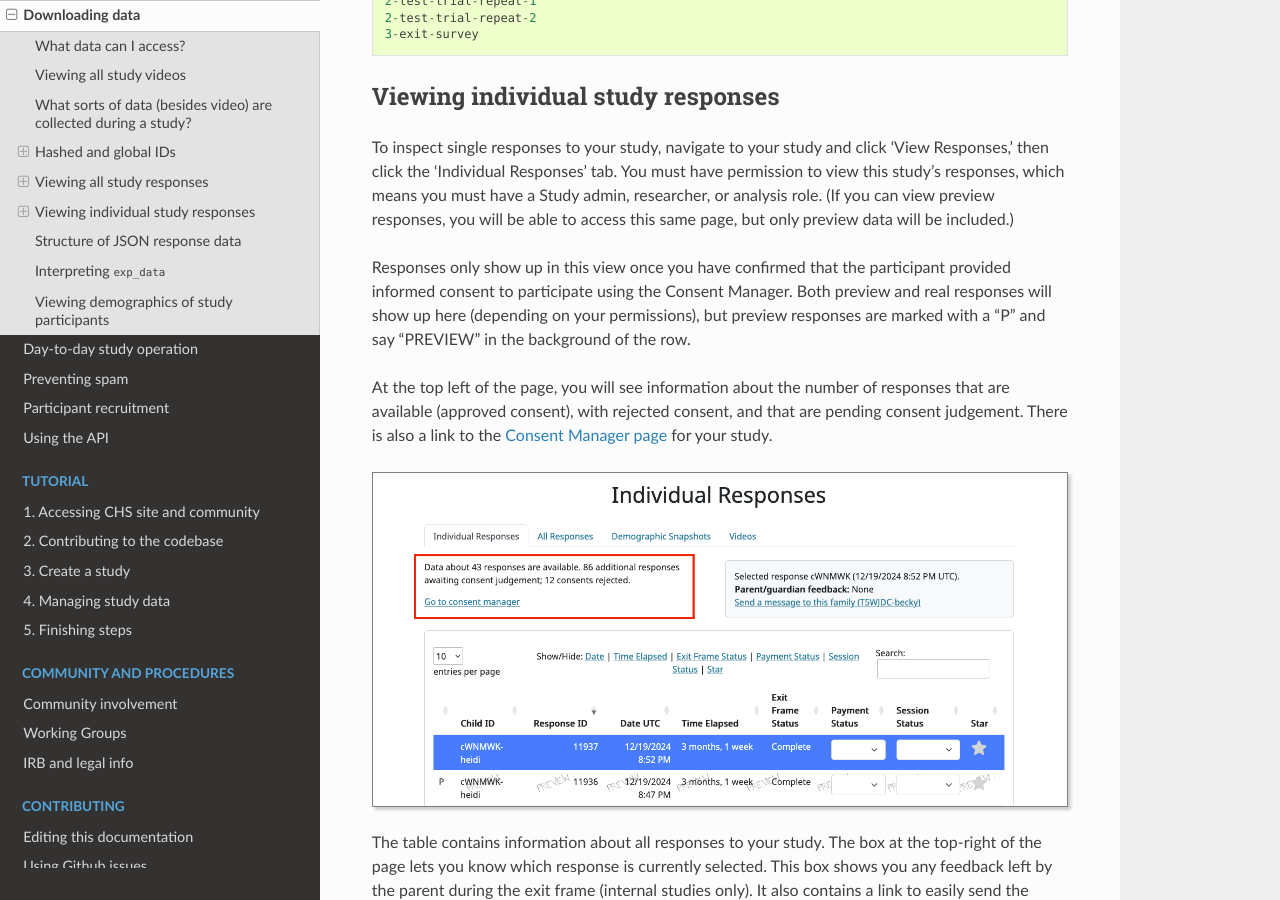
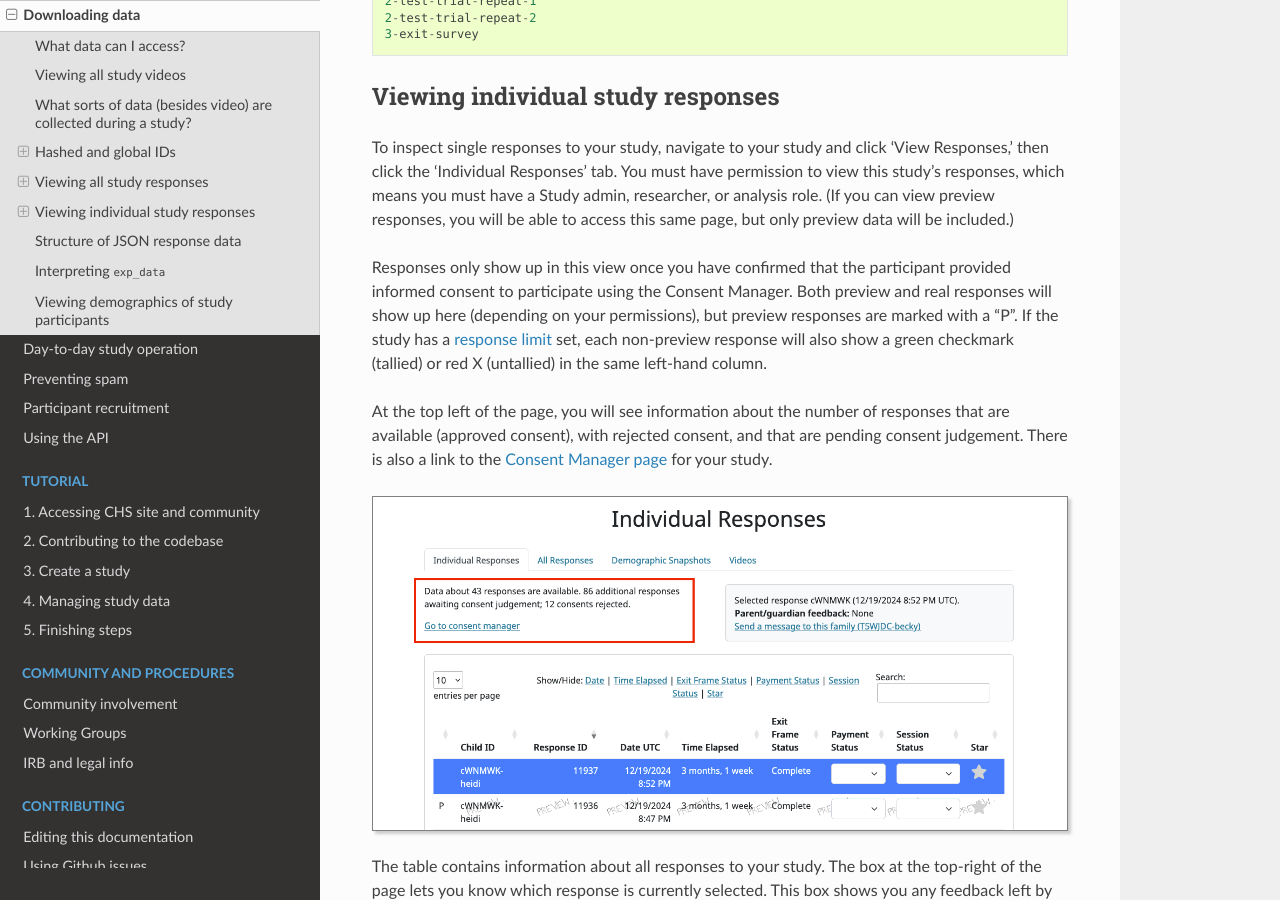
Before and after one commit to lookit/lookit-docs, a Sphinx documentation site: the page built from docs/source/researchers-experiment-data.rst, in a window 1280 px wide and 900 px high, scrolled down 6833 px. Built offline with Sphinx 7.4.7 and the Read the Docs theme 3.1.0, drawn with Linux system fonts in a browser that asks for light colours; some of the changed text lies outside the part shown.

Commit message:
update individual response page docs - no preview background image, check/x icons for tallied/untallied, no exit frame status col for external

```diff
--- a/docs/source/researchers-experiment-data.rst
+++ b/docs/source/researchers-experiment-data.rst
@@ -180,7 +180,7 @@
 
 To inspect single responses to your study, navigate to your study and click 'View Responses,' then click the 'Individual Responses' tab. You must have permission to view this study's responses, which means you must have a Study admin, researcher, or analysis role. (If you can view preview responses, you will be able to access this same page, but only preview data will be included.)
 
-Responses only show up in this view once you have confirmed that the participant provided informed consent to participate using the Consent Manager. Both preview and real responses will show up here (depending on your permissions), but preview responses are marked with a "P" and say "PREVIEW" in the background of the row.
+Responses only show up in this view once you have confirmed that the participant provided informed consent to participate using the Consent Manager. Both preview and real responses will show up here (depending on your permissions), but preview responses are marked with a "P". If the study has a :ref:`response limit <response_limit>` set, each non-preview response will also show a green checkmark (tallied) or red X (untallied) in the same left-hand column.
 
 At the top left of the page, you will see information about the number of responses that are available (approved consent), with rejected consent, and that are pending consent judgement. There is also a link to the :ref:`Consent Manager page <coding-consent>` for your study.
 
```
Also changed, not shown: other parts of docs/source/researchers-experiment-data.rst (+1 -1 lines).
